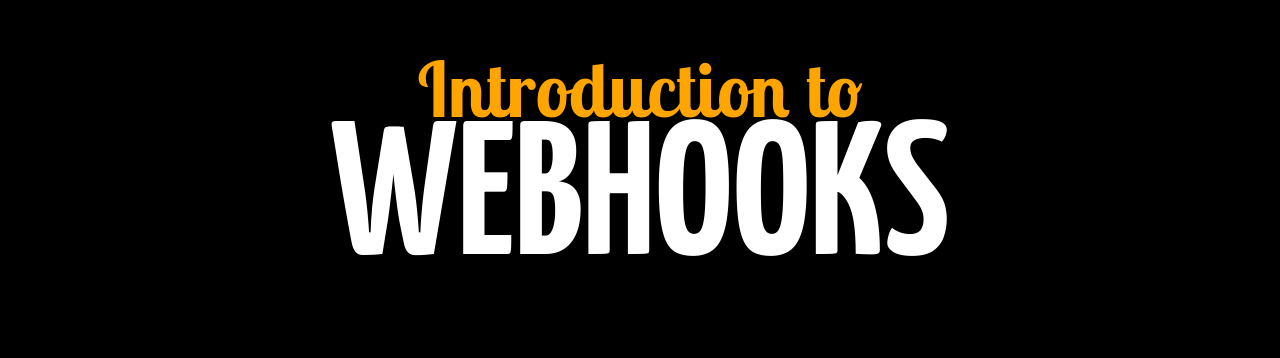
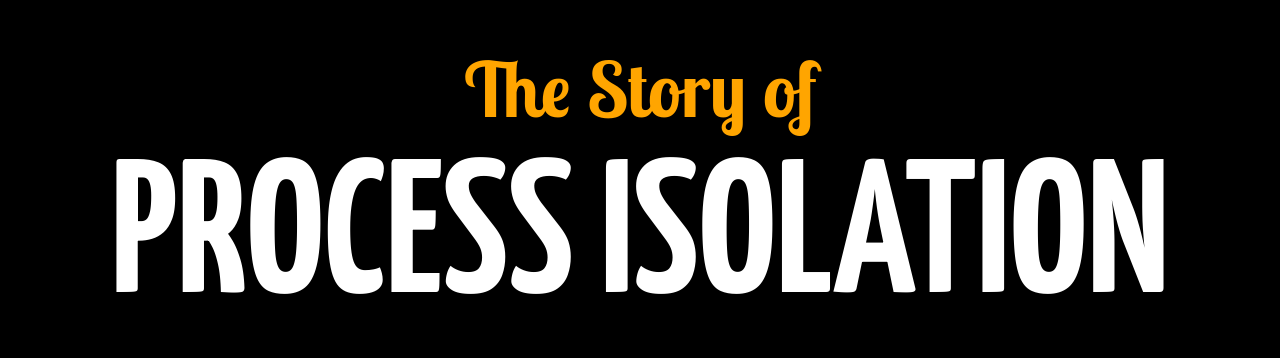
Before and after one commit to shiroyasha/ruby_to_elixir, a plain HTML site: page index.html in a window 1280 px wide. Shown: the part 177-535 px from the top of the page. Drawn offline with Linux system fonts and the light colour scheme; a web font is replaced by a local one.

Commit message:
Update title

```diff
--- a/index.html
+++ b/index.html
@@ -6,7 +6,7 @@
 
 		<title>Webhooks</title>
 
-		<meta name="description" content="Webhook presentation">
+		<meta name="description" content="Process isolation presentation">
 		<meta name="author" content="Igor Sarcevic">
 
 		<meta name="apple-mobile-web-app-capable" content="yes" />
@@ -58,7 +58,7 @@
         font-weight: 800;
         font-size: 2em;
         text-transform: none;
-        line-height: 0;
+        line-height: 1;
         margin: 0;
         padding: 0;
         color: orange;
@@ -132,8 +132,8 @@
 			<!-- Any section element inside of this container is displayed as a slide -->
 			<div class="slides">
 				<section>
-					<h2>Introduction to</h2>
-					<h1>WebHooks</h1>
+					<h2>The Story of</h2>
+					<h1>Process Isolation</h1>
 				</section>
 
 				<section>
```
